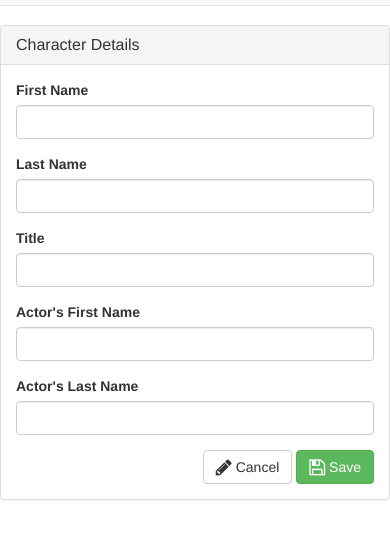
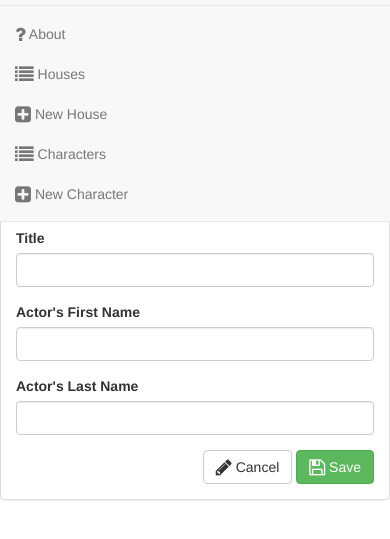
Before and after one commit to edm00se/AnAppOfIceAndFire, a website: page NSF/WebContent/index.html in a window 390 px wide. Both pictures are taken after a click on the button "Toggle navigation". Shown: the part 45-584 px from the top of the page. Drawn offline with nearby package versions, Linux system fonts and the light colour scheme; some packages are replaced by stand-ins of ours.

Commit message:
fixed navbar-collapse w/ AngularJS!

```diff
--- a/NSF/WebContent/index.html
+++ b/NSF/WebContent/index.html
@@ -20,17 +20,17 @@
 </head>
 
 <body ng-app="houseApp">
-    <div class="navbar navbar-default navbar-fixed-top" role="navigation">
+    <div class="navbar navbar-default navbar-fixed-top" role="navigation" ng-controller="NavCtrl">
         <div class="navbar-header">
-            <button class="navbar-toggle" target=".navbar-collapse" toggle="collapse" type="button">
-                <span class="sr-only">Toggle navigation</span>
-                <span class="icon-bar"></span>
-                <span class="icon-bar"></span>
-                <span class="icon-bar"></span>
+            <button type="button" class="navbar-toggle" ng-init="navCollapsed = true" ng-click="navCollapsed = !navCollapsed">
+              <span class="sr-only">Toggle navigation</span>
+              <span class="icon-bar"></span>
+              <span class="icon-bar"></span>
+              <span class="icon-bar"></span>
             </button>
-            <a href="#/" class="navbar-brand">An App of Ice and Fire</a>
+            <a ui-sref="about" class="navbar-brand">An App of Ice and Fire</a>
         </div>
-        <div class="collapse navbar-collapse" ng-controller="NavCtrl">
+        <div class="collapse navbar-collapse" ng-class="!navCollapsed && 'in'">
             <ul class="nav navbar-nav navbar-right">
                 <li ng-class="{active:isActive('/about')}">
                     <a ui-sref="about" ui-sref-active="active"><i class="fa fa-question fa-lg"></i> About</a></li>
```
